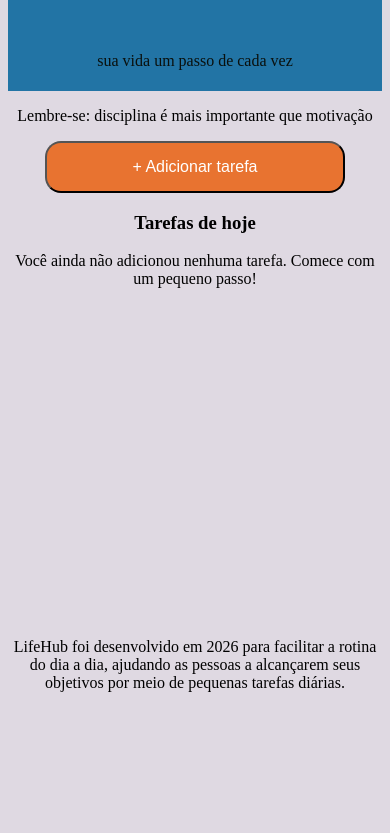
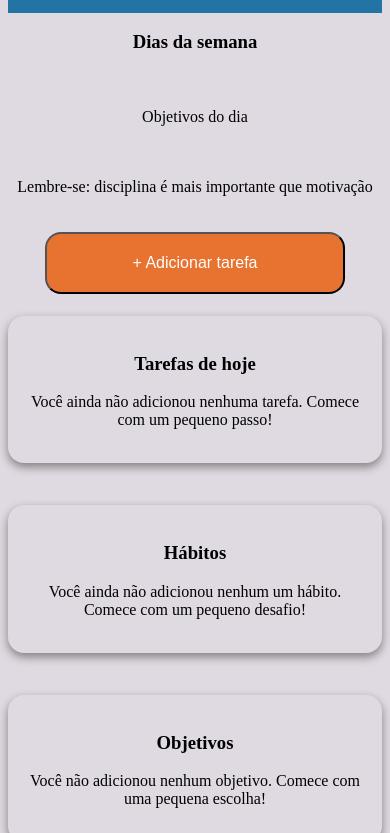
Before and after one commit to giovanamoraesdev/ProjetoStartup, a plain HTML site: page index.html in a window 390 px wide. Shown: the part 120-953 px from the top of the page. Before the commit the page ends 844 px from the top, so only its background shows below. Drawn offline with Linux system fonts and the light colour scheme.

Commit message:
feat: add responsive grid layout

```diff
--- a/index.html
+++ b/index.html
@@ -9,27 +9,60 @@
 </head>
 <body>
     <header>
-        <h1>LifeHub</h1> <br> <p>sua vida um passo de cada vez</p>
+        <h1 id="title">LifeHub</h1>
+        <p class="sentence">sua vida um passo de cada vez</p>
     </header>
 
     <main>
-         <p>
+       <section class="hero">
+        <h3>
+            Dias da semana
+        </h3>
+        <p>
+            Objetivos do dia
+        </p>
+        <p>
             Lembre-se: disciplina é mais importante que motivação
         </p>
-        <button>
+        <button class="primary-button">
             + Adicionar tarefa
         </button>
-        <section>
+
+       </section>
+
+
+     <section class="cards-container" >
+        <section class="card task-card">
             <h3> Tarefas de hoje</h3>
             <p> Você ainda não adicionou nenhuma tarefa. Comece com um pequeno passo!
             </p>
         </section>
-        <footer>
+        <section class="card habit-card">
+            <h3>Hábitos</h3>
+            <p>Você ainda não adicionou nenhum um hábito. Comece com um pequeno desafio!</p>
+        </section>
+        <section class="card goal-card">
+            <h3>Objetivos</h3>
+            <p>Você não adicionou nenhum objetivo. Comece com uma pequena escolha!</p>
+        </section>
+        <section class="card calendar-card">
+            <h3>Calendário</h3>
+            <p> Você não adicionou nenhum planejamento. Comece agora a se organizar  </p>
+        </section>
+        <section class="card note-card">
+            <h3>Nota</h3>
+            <p>Você não adiciounou nenhuma nota. Anota agora para não se esqucer</p>
+        </section>
+     </section>
+
+
+    </main>
+
+     <footer>
             <p>
                 LifeHub foi desenvolvido em 2026 para facilitar a rotina do dia a dia, ajudando as pessoas a alcançarem seus objetivos por meio de pequenas tarefas diárias.
             </p>
-        </footer>
-    </main>
+    </footer>
 
 </body>
 </html>
--- a/style.css
+++ b/style.css
@@ -1,47 +1,121 @@
+/* ===== Body ===== */
+
 body{
     background-color: #dfd9e2;
 }
 
+/* ===== Header ===== */
+
 header{
     color: #0a100d;
     text-align: center;
-    font-family: 'Times New Roman', Times, serif;
     background-color: #2274a5;
     padding: 5px;
+    margin: auto;
+
+    .sentence{
+    margin-bottom: 35px;
+}
 
 }
 
-h1{
-    font-size: 50px;
+
+#title{
+    font-size: 25px;
+    font-family: 'Times New Roman', Times, serif;
 }
 
-button{
+
+/* ===== Main ===== */
+main{
+    text-align: center;
+}
+
+
+/* ===== Hero ===== */
+.hero{
+
+ display: flex;
+ flex-direction: column;
+ gap: 20px;
+ align-items: center;
+
+}
+
+
+/* ===== Buttons ===== */
+
+.primary-button{
     text-align: center;
     color: white;
     background-color: rgb(232, 115, 48);
     margin: auto;
     font-size: medium;
-    width: 300px;
+    width: 100%;
+    max-width: 300px;
     height: auto;
     border-radius: 16px;
-    padding: 15px;
+    padding: 20px;
     transition: 0.3s;
 }
 
-button:hover{
+.primary-button:hover{
     background-color: rgb(86, 36, 1);
     cursor: pointer;
     box-shadow: 0px 4px 10px gray;
 }
 
-main{
+
+/* ===== Cards ===== */
+
+.cards-container{
+    display: grid;
+    grid-template-columns: 1fr;
+    gap: 20px;
+    margin-bottom: 30px;
+
+}
+.card{
+  border-radius: 16px;
+  box-shadow: 0px 4px 10px gray;
+  padding: 18px;
+  margin-top: 22px;
+}
+
+.task-card{
+
+}
+
+.habit-card{
+
+}
+
+
+.goal-card{
+
+}
+
+.calendar-card{
+
+}
+
+.note-card{
+
+}
+
+/* ===== Rodapé ===== */
+
+footer{
+    margin-top: 350px;
     text-align: center;
 }
 
-p{
-    margin-bottom: 65 px;
+/* ===== Responsive ===== */
+
+@media (min-width: 600px) {
+
+    .cards-container {
+    grid-template-columns: repeat(2, 1fr);
+    }
+
 }
-
-footer{
-    margin-top: 350px;
-}
```
